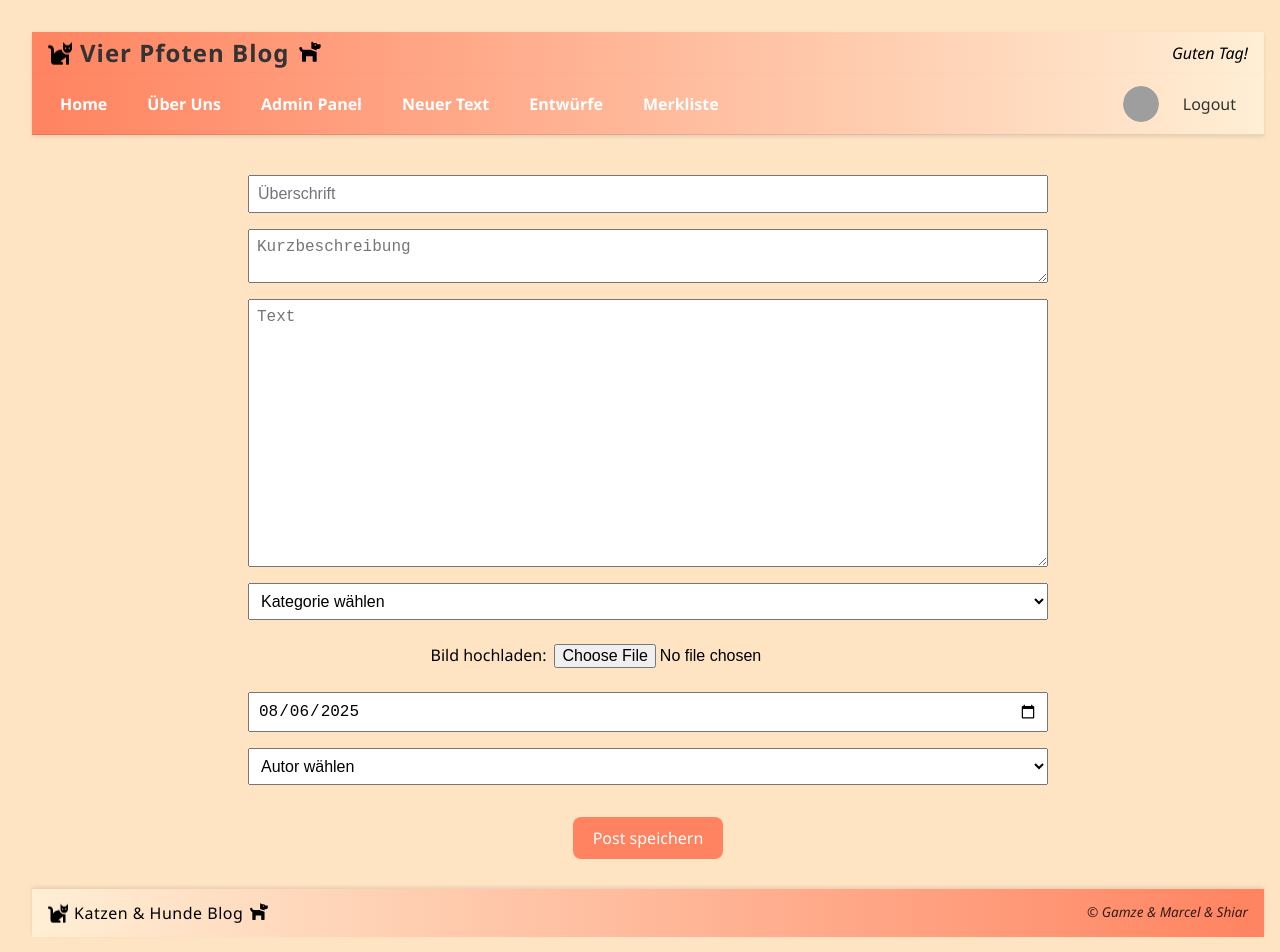
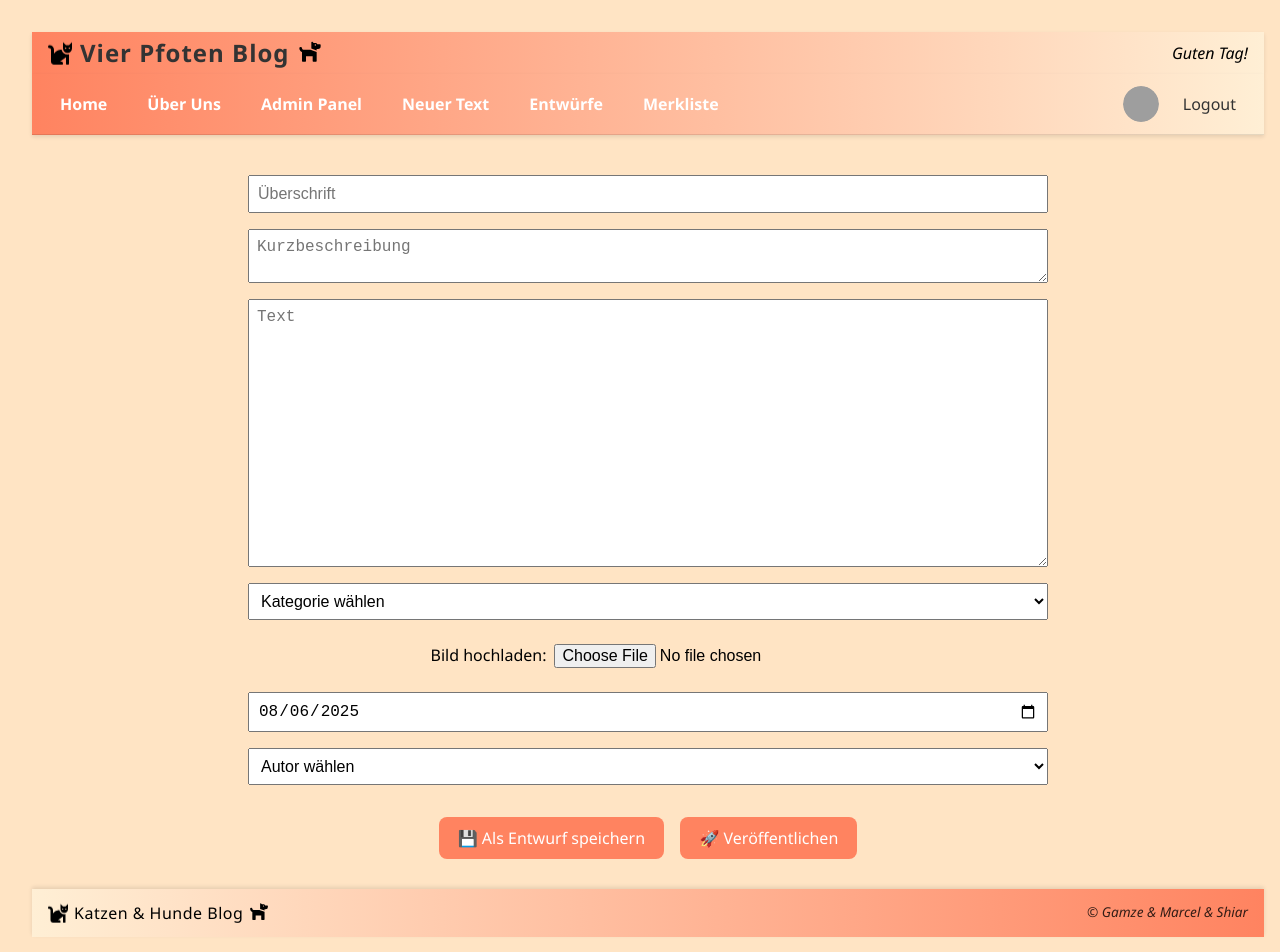
Before and after one commit to bolatgamze/miniprojekt2, a React (Vite) app: page /neuerText in a window 1280 px wide. Shown: the top 952 px of the page. Built offline with nearby package versions, Linux system fonts and the light colour scheme; grey boxes are pictures that could not be loaded.

Commit message:
NeuerText.jsx und App.jsx angepasst, neue Button für Speichern als Entwuerfe und Abbrechen hinzugefügt

```diff
--- a/src/App.jsx
+++ b/src/App.jsx
@@ -194,14 +194,25 @@ Schlafen ist der wahre Lifestyle. Wer’s noch nicht probiert hat, verpasst was!
                 <Route
                     path="/neuerText"
                     element={
-                    <NeuerText onSave={(text) => {
-                        setEntwuerfe(prev => [...prev, text]);
-                    }}
+                        <NeuerText
                             currentUser={currentUser}
                             setCurrentUser={setCurrentUser}
+                            onSave={(entwurf) => {
+                                // Speichert neuen oder geänderten Entwurf
+                                setEntwuerfe(prev => {
+                                    const ohneAlten = prev.filter(t => t.id !== entwurf.id);
+                                    return [...ohneAlten, entwurf];
+                                });
+                            }}
+                            onPublish={(post) => {
+                                // Veröffentlicht den Beitrag und entfernt ihn aus den Entwürfen
+                                setTexts(prev => [...prev, post]);
+                                setEntwuerfe(prev => prev.filter(t => t.id !== post.id));
+                            }}
                         />
                     }
                 />
+
                 <Route
                     path="/entwuerfe"
                     element={
--- a/src/components/NeuerText.jsx
+++ b/src/components/NeuerText.jsx
@@ -1,6 +1,7 @@
 import React, { useState, useEffect } from 'react';
+import { useLocation, useNavigate } from 'react-router-dom';
 
-function NeuerText({ onSave, existingPost }) {
+function NeuerText({ onSave, onPublish }) {
     const [ueberschrift, setUeberschrift] = useState('');
     const [kurzbeschreibung, setKurzbeschreibung] = useState('');
     const [text, setText] = useState('');
@@ -11,6 +12,44 @@ function NeuerText({ onSave, existingPost }) {
     const [daumenRunter, setDaumenRunter] = useState(0);
     const [autor, setAutor] = useState('');
     const [kommentare, setKommentare] = useState([]);
+    const location = useLocation();
+    const navigate = useNavigate();
+    const existingPost = location.state?.existingPost || null;
+
+// ✅ Hier kommt Punkt 3 rein
+    const buildPostObject = () => ({
+        id: existingPost?.id || Date.now(),
+        ueberschrift,
+        kurzbeschreibung,
+        text,
+        kategorie,
+        bild,
+        datum,
+        daumenHoch,
+        daumenRunter,
+        autor,
+        kommentare,
+    });
+
+// ✅ Hier kommt Punkt 4 rein
+    const handleSave = () => {
+        const newPost = buildPostObject();
+        onSave(newPost);
+        navigate("/entwuerfe");
+    };
+
+    const handlePublish = () => {
+        const newPost = buildPostObject();
+        onPublish(newPost);
+        navigate("/home");
+    };
+
+    const handleCancel = () => {
+        navigate("/entwuerfe");
+    };
+
+
+
 
     const handleImageChange = (e) => {
         const file = e.target.files[0]; // Das erste ausgewählte Bild
@@ -147,15 +186,19 @@ function NeuerText({ onSave, existingPost }) {
                 </select>
 
                 <div style={{ display: 'flex', justifyContent: 'center', gap: '1rem', marginTop: '1rem' }}>
-                    <button type="submit">
-                        {existingPost ? 'Änderungen speichern' : 'Post speichern'}
-                    </button>
-                    {existingPost && (
-                        <button type="button">
-                            Abbrechen
-                        </button>
+                    {!existingPost ? (
+                        <>
+                            <button type="button" onClick={handleSave}>💾 Als Entwurf speichern</button>
+                            <button type="button" onClick={handlePublish}>🚀 Veröffentlichen</button>
+                        </>
+                    ) : (
+                        <>
+                            <button type="button" onClick={handlePublish}>✅ Änderungen speichern</button>
+                            <button type="button" onClick={handleCancel}>❌ Abbrechen</button>
+                        </>
                     )}
                 </div>
+
             </form>
         </div>
     );
```
Lines whose indentation alone changed are shown as unchanged.
